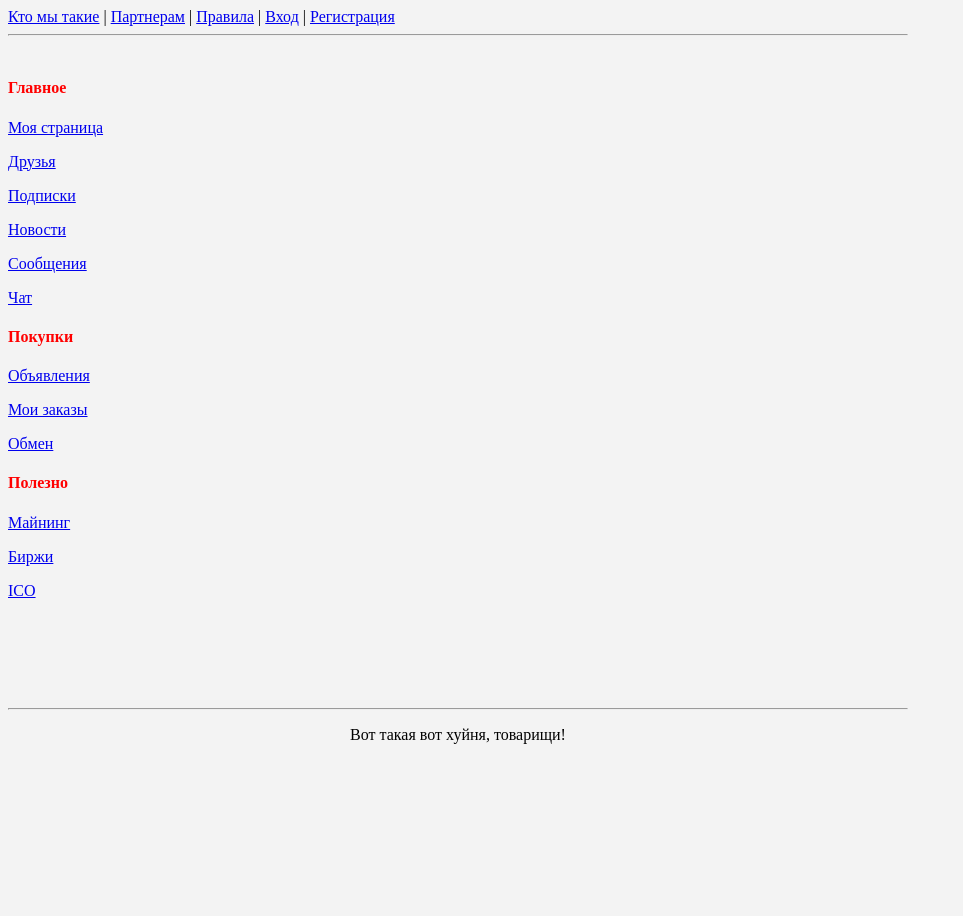
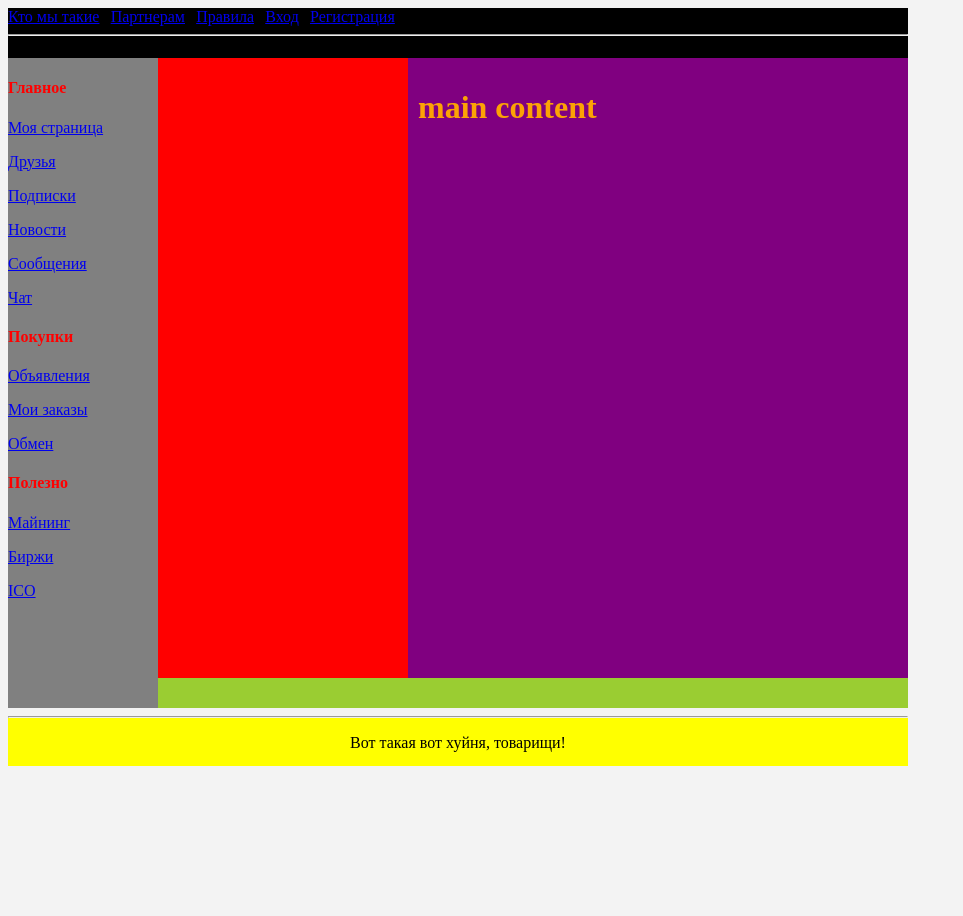
Before and after one commit to observerdmb/svv_01, a Django app: page /main in a window 1280 px wide. Shown: the whole page, without its empty margins (0-963 px from the left). Run offline with Django 3.2, Linux system fonts and the light colour scheme.

Commit message:
28.05.2018 no comment

```diff
--- a/accounts/static/css/style.css
+++ b/accounts/static/css/style.css
@@ -8,12 +8,13 @@ body {
 }
 
 #navigation {
-	background: ffffff;
+	background: #000000;
 	height: 50px;
 	width: 900px;
 }
 
 #menu {
+	background: grey;
 	float: left;
 	height: 650px;
 	width: 150px;
@@ -23,9 +24,33 @@ body {
 	float: right;
 	height: 650px;
 	width: 750px;
+	background: yellowgreen;
 }
 
-#clear: {
+#content_detail {
+	float: left;
+	height: 600px;
+	width: 230px;
+	position: absolute;
+	background: red;
+	padding: 10px;
+}
+
+IMG.displayed {
+    display: block;
+    margin-left: auto;
+    margin-right: auto }
+
+#content_main {
+	float: right;
+	height: 600px;
+	width: 480px;
+	background: purple;
+	padding: 10px;
+
+}
+
+#clear {
 	clear: both;
 }
 
@@ -33,6 +58,7 @@ body {
 	clear: both;
 	height: 50px;
 	width: 900px;
+	background: yellow;
 }
 
 h1 {
--- a/accounts/templates/base.html
+++ b/accounts/templates/base.html
@@ -18,7 +18,6 @@
             {% endif %}
             <hr>
         </div>
-
     {% endblock %}
     {% block aside %}
         <div id="menu">
@@ -40,7 +39,6 @@
         </div>
     {% endblock %}
 
-
     <div id="content">
         {% block content %}
             <img src="http://kotomatrix.ru/images/lolz/2009/08/11/338310.jpg">
--- a/accounts/templates/main.html
+++ b/accounts/templates/main.html
@@ -1,5 +1,10 @@
 {% extends 'base.html' %}
 {% load static %}
 {% block content %}
-    <img src="{{ photo.url }}">
+    <div id="content_detail">
+        <img class="displayed" src="{{ photo.url }}">
+    </div>
+    <div id="content_main">
+        <h1>main content</h1>
+    </div>
 {% endblock %}
--- a/accounts/urls.py
+++ b/accounts/urls.py
@@ -6,6 +6,6 @@ from django.contrib.auth.views import logout
 urlpatterns = [
     url(r'^main', views.main, name='main_page'),
     url('^not_exists/', views.empty_view, name='empty_page'),
-    url('login/', views.empty_view, name='log-in'),
-    url('logout/', logout, {'template_name': 'empty.html', 'next_page': '/admin'}, name='logout'),
+    url('^login/', views.login_user, name='log-in'),
+    url('^logout/', logout, {'template_name': 'empty.html', 'next_page': '/login'}, name='logout'),
 ]
--- a/accounts/views.py
+++ b/accounts/views.py
@@ -1,5 +1,7 @@
-from django.shortcuts import render
+from django.contrib.auth import authenticate, login
+from django.shortcuts import render, redirect
 from .models import Profile
+from .forms import LoginForm
 
 def main(request):
     template = 'main.html'
@@ -7,9 +9,26 @@ def main(request):
     if request.user.is_authenticated:
         user_data = Profile.objects.get(email=request.user)
         context['email'] = user_data.email
+        # context[]
         if user_data.photo:
             context['photo'] = user_data.photo
     return render(request, template, context)
+
+def login_user(request):
+    template = 'login.html'
+    if request.method == 'POST':
+        form = LoginForm(request.POST)
+        if form.is_valid():
+            form_data = form.cleaned_data
+            username = form_data['email'].lower()
+            password = form_data['password']
+            user = authenticate(username=username, password=password)
+            if user is not None:
+                login(request, user)
+                return redirect(main)
+        print(form)
+    form = LoginForm()
+    return render(request, template, {'login_form': form})
 
 def empty_view(request):
     template = 'empty.html'
```
Also changed, not shown: accounts/forms.py (+9 -1 lines), accounts/templates/login.html (added, +18 -0 lines), img/profiles/2018/05/28/Puppy.jpg (added). Lines whose indentation alone changed are shown as unchanged.
